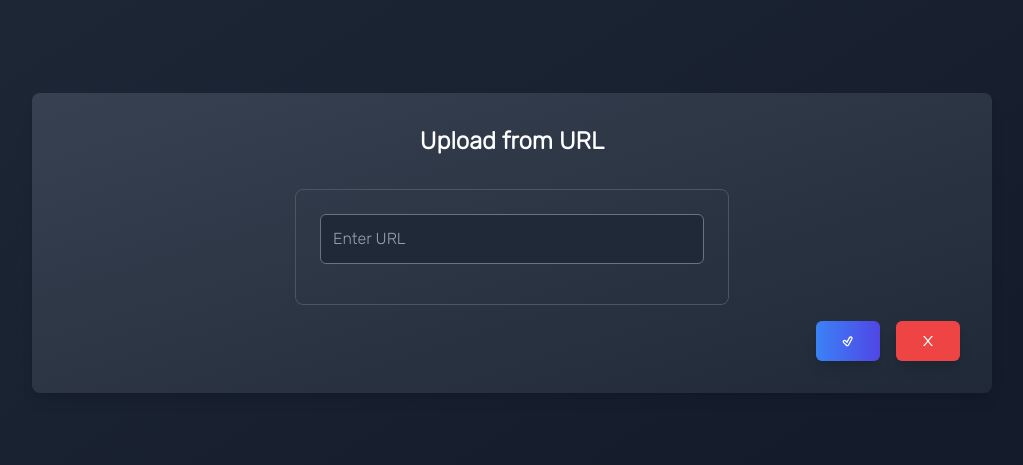
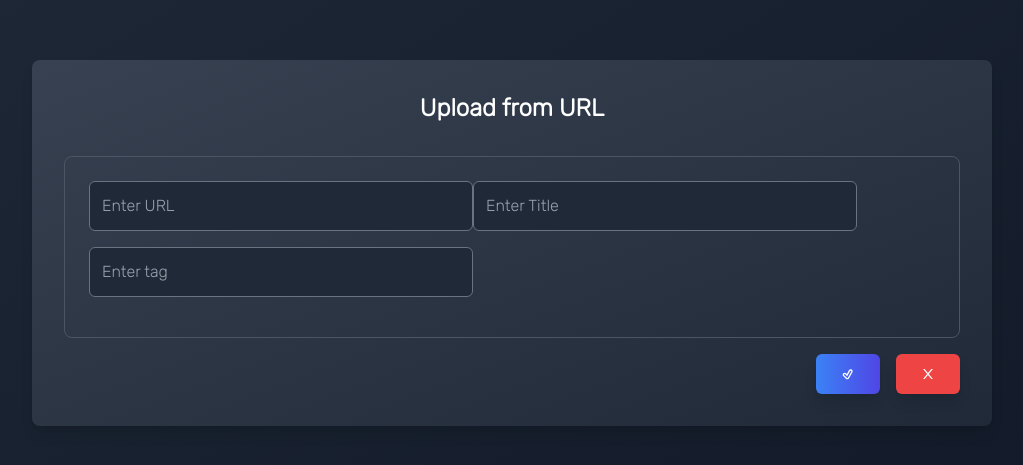
Before and after one commit to BertaGN/GIFFME, a React (Vite) app: page /uploadpage in a window 1280 px wide. Shown: the part 157-622 px from the top of the page, without its empty margins (128-1151 px from the left). Built offline with nearby package versions, Linux system fonts and the light colour scheme; no server answers; sample sign-in values are in the browser's storage.

Commit message:
solved error when uploading from url

```diff
--- a/src/Pages/UploadPage.jsx
+++ b/src/Pages/UploadPage.jsx
@@ -9,46 +9,40 @@ import { AiOutlineClose } from "react-icons/ai";
 const BASE_URL = "http://localhost:4000/meme";
 
 export const UploadPage = () => {
-    const [file, setFile] = useState(null);
-    const [url, setUrl] = useState('');
+    const [uploadFormData, setUploadFormData] = useState({
+        title: "",
+        url: "",
+        tag: ""
+    })
     const { user } = useContext(UserContext);
     const token = user ? user.token : '';
     const navigate = useNavigate();
 
-    const handleFileChange = (e) => {
-        const selectedFile = e.target.files[0];
-        setFile(selectedFile);
-    };
 
-    const handleUrlChange = (e) => {
-        setUrl(e.target.value);
+    const handleFormChange = (e) => {
+        setUploadFormData({ ...uploadFormData, [e.target.name]: e.target.value })
     };
 
     const handleSubmit = async (e) => {
         e.preventDefault();
         try {
-            if (file) {
-                const formData = new FormData();
-                formData.append('image', file);
-                await axios.post(`${BASE_URL}/addlocal`, formData, {
+            console.log(uploadFormData)
+            await axios.post(
+                `${BASE_URL}/addfromurl`,
+                { ...uploadFormData },
+                {
                     headers: {
                         Authorization: `${token}`,
                     },
-                });
-            }
-            if (url) {
-                await axios.post(
-                    `${BASE_URL}/addfromurl`,
-                    { url: url },
-                    {
-                        headers: {
-                            Authorization: `${token}`,
-                        },
-                    }
-                );
-            }
-            setFile(null);
-            setUrl('');
+                }
+            );
+
+            setUploadFormData({
+                title: "",
+                url: "",
+                tag: ""
+            })
+
         } catch (error) {
             console.error(error);
         }
@@ -62,10 +56,26 @@ export const UploadPage = () => {
                     <div className="border border-gray-600 rounded-lg p-6">
                         <input
                             type="text"
-                            value={url}
-                            onChange={handleUrlChange}
+                            value={uploadFormData.url}
+                            onChange={handleFormChange}
                             name="url"
                             placeholder="Enter URL"
+                            className="mb-4 p-3 border border-gray-500 rounded-md w-full lg:w-96 bg-gray-800 text-gray-300"
+                        />
+                        <input
+                            type="text"
+                            value={uploadFormData.title}
+                            onChange={handleFormChange}
+                            name="title"
+                            placeholder="Enter Title"
+                            className="mb-4 p-3 border border-gray-500 rounded-md w-full lg:w-96 bg-gray-800 text-gray-300"
+                        />
+                        <input
+                            type="text"
+                            value={uploadFormData.tag}
+                            onChange={handleFormChange}
+                            name="tag"
+                            placeholder="Enter tag"
                             className="mb-4 p-3 border border-gray-500 rounded-md w-full lg:w-96 bg-gray-800 text-gray-300"
                         />
                     </div>
```
